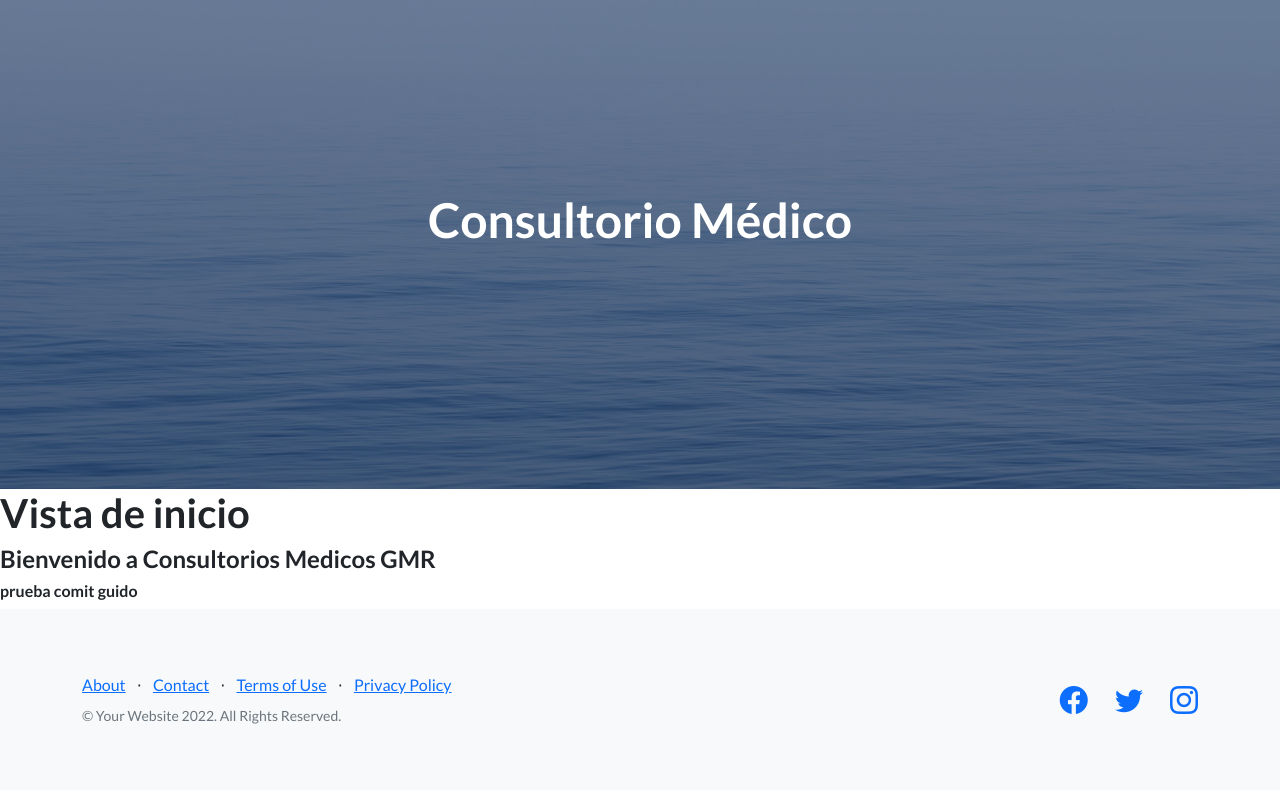
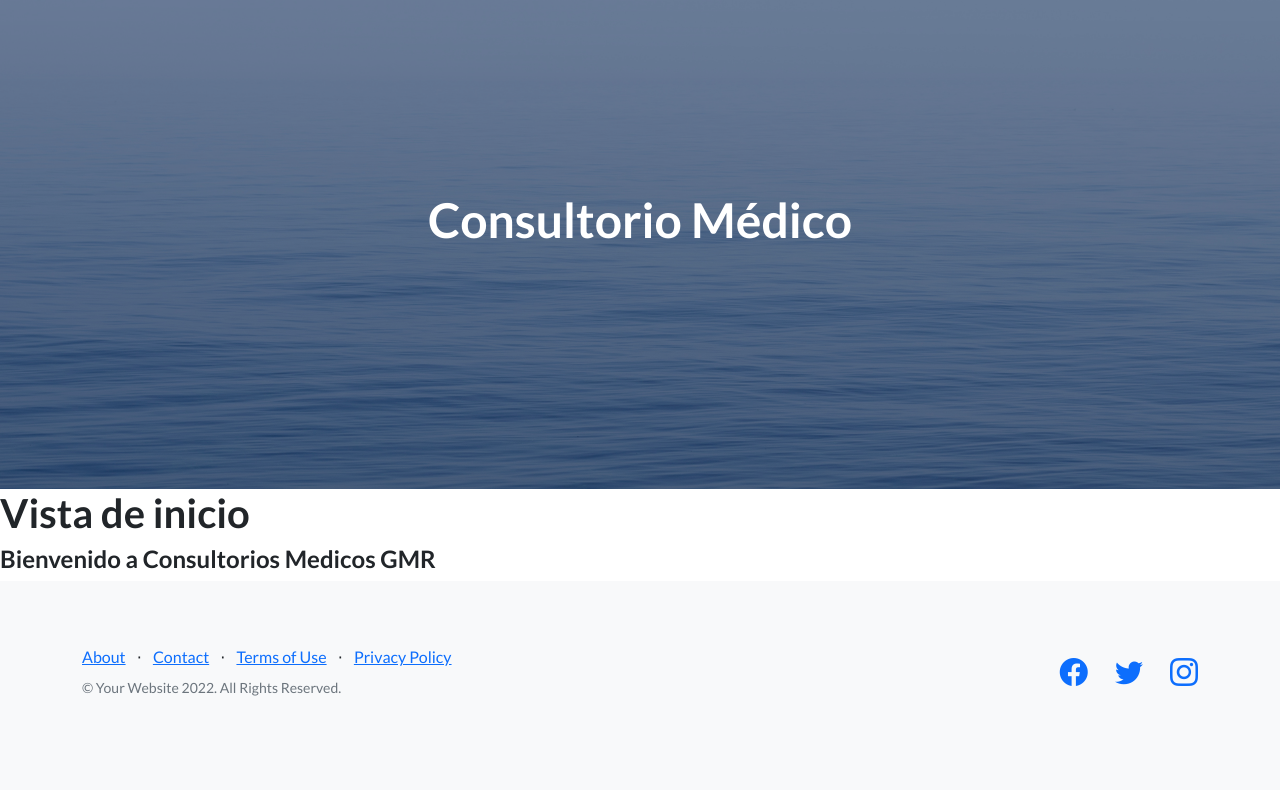
Before and after one commit to Fachu2989/consultoriomedicocoder, a Django app: page /consultorio/ in a window 1280 px wide. Shown: the part 57-847 px from the top of the page. After the commit the page ends 753 px from the top, so only its background shows below. Run offline with Django 4.2, Linux system fonts and the light colour scheme; some libraries are stand-ins or nearby versions.

Commit message:
Update inicio.html

```diff
--- a/Appconsultorios/Templates/inicio.html
+++ b/Appconsultorios/Templates/inicio.html
@@ -5,5 +5,5 @@
 {% block contenidoQueCambia %}
     <h1>Vista de inicio</h1>
     <h4>Bienvenido a Consultorios Medicos GMR</h4>
-    <h6>prueba comit guido</h6>
+
 {% endblock contenidoQueCambia %}
```
